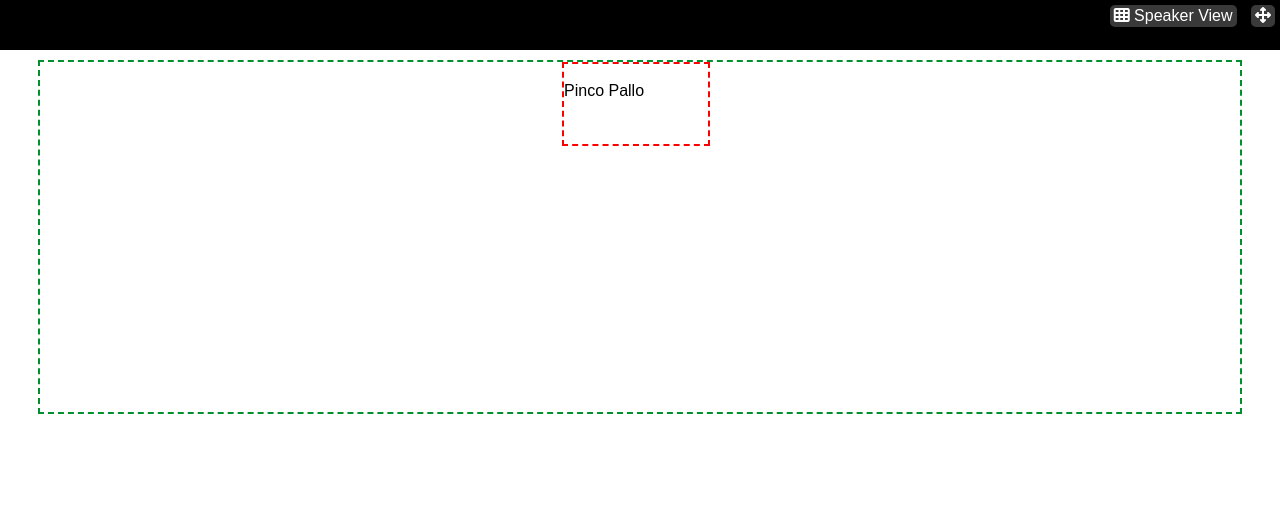
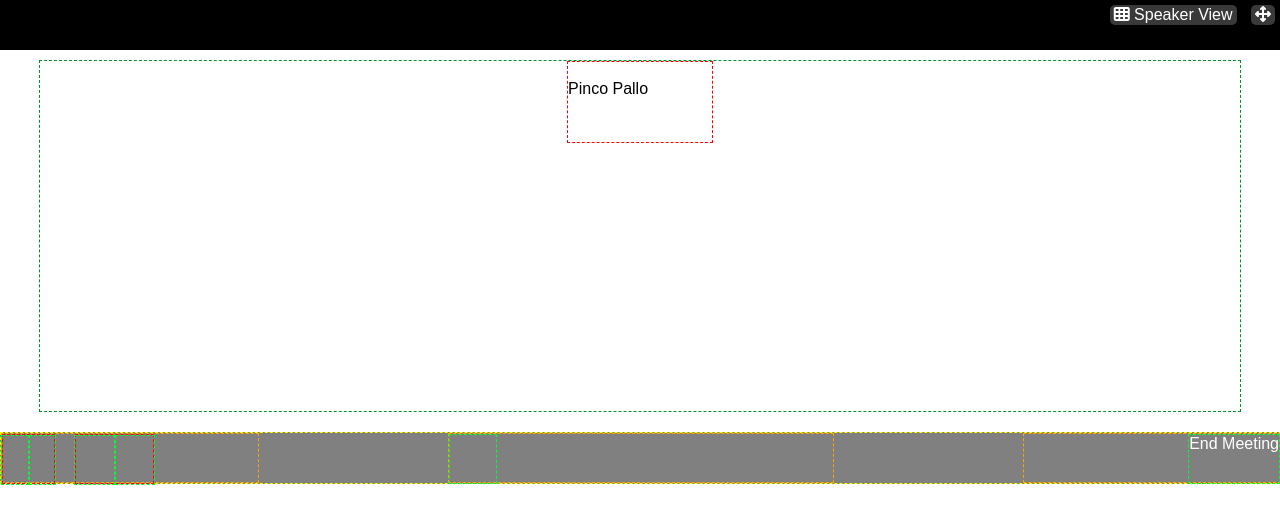
Before and after one commit to gabrielediemmanuele/html-css-zoom, a plain HTML site: page index.html in a window 1280 px wide. Drawn offline with Linux system fonts and the light colour scheme.

Commit message:
edit: add and complete the footer structure

```diff
--- a/index.html
+++ b/index.html
@@ -49,18 +49,50 @@
             <span>Pinco Pallo</span>
           </div>
         </div>
-      <!-- Div card foto-->
-      <div></div>
     </main>
     <!-- Footer -->
     <footer>
       <!--container del footer-->
+      <div class="foot-cont">
+
+        <!--left-block-->
+        <div class="block-1">
+            <div class="micro-block">
+                <div class="small-block1">
+                    <div class="micro-icon"></div>
+                    <div class="text"></div>
+                </div>
+                <div class="small-block2">
+                    <div class="arrow"></div>
+                </div>
+            </div>
+            <div class="cam-block">
+                <div class="small-block1">
+                    <div class="cam-icon"></div>
+                    <div class="text"></div>
+                </div>
+                <div class="small-block2">
+                    <div class="arrow"></div>
+                </div>
+            </div>
+        </div>
+
+        <!--middle-block-->
+        <div class="block-2">
+            <div class="midconts">
+                <div class="icon"></div>
+                <div class="text"></div>
+            </div>
+        </div>
+
+        <!--right-block-->
+        <div class="block-3">
+            <div class="right-block">
+                End Meeting
+            </div>
+        </div>
+      </div>
       <div></div>
-      <!--left-block-->
-      <div></div>
-      <!--middle-block-->
-      <div></div>
-      <!--right-block-->
       <div></div>
     </footer>
   </body>
--- a/style.css
+++ b/style.css
@@ -23,7 +23,7 @@ header {
   background-color: rgba(115, 115, 115, 0.5);
   border-radius: 5px;
   margin: 5px 5px;
-  padding: 2px 4px;
+  padding: 1px 4px;
 }
 
 /*
@@ -34,7 +34,7 @@ MAIN
   width: 1200px;
   min-height: 350px;
   margin: 10px auto 20px auto;
-  border: 2px dashed rgb(0, 145, 46);
+  border: 1px dashed rgb(0, 145, 46);
 
   display: flex;
   flex-wrap: wrap;
@@ -46,5 +46,91 @@ MAIN
 .card {
   width: 12%;
   height: 80px;
-  border: 2px dashed red;
+  border: 1px dashed red;
 }
+
+/*
+FOOTER
+*/
+
+footer {
+  background-color: gray;
+}
+
+.foot-cont {
+  width: 100%;
+  height: 50px;
+  color: white;
+  text-align: end;
+  border: 1px dashed yellow;
+
+  display: flex;
+  justify-content: space-between;
+}
+
+.block-1,
+.block-3 {
+  width: 20%;
+  height: auto;
+  border: 1px dashed orange;
+  display: flex;
+}
+
+.block-2 {
+  min-width: 30%;
+  height: auto;
+  border: 1px dashed orange;
+  display: flex;
+  justify-content: space-between;
+}
+
+.block-3 {
+  display: flex;
+  justify-content: end;
+}
+
+/*block-1 inside structure*/
+.micro-block {
+  min-width: 20%;
+  height: 100%;
+  border: 1px dashed rgb(255, 0, 0);
+  margin-right: 20px;
+  display: flex;
+  justify-content: center;
+}
+
+.cam-block {
+  min-width: 30%;
+  height: 100%;
+  border: 1px dashed rgb(255, 0, 0);
+  display: flex;
+  justify-content: center;
+}
+
+.small-block1 {
+  min-width: 50%;
+  height: 100%;
+  border: 1px dashed rgb(0, 255, 42);
+}
+
+.small-block2 {
+  min-width: 50%;
+  height: 100%;
+  border: 1px dashed rgb(0, 255, 42);
+}
+
+/*BLOCK-2 Inside structure*/
+
+.midconts {
+  min-width: 12%;
+  height: 100%;
+  border: 1px dashed rgb(0, 255, 42);
+}
+
+/*BLOCK -3 inside structure*/
+
+.right-block {
+  min-width: 30%;
+  height: 100%;
+  border: 1px dashed rgb(0, 255, 42);
+}
```
